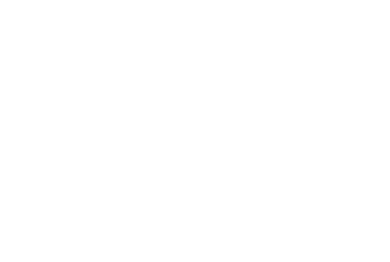
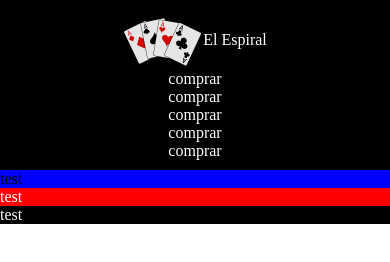
Before and after one commit to KourtZN/Proyecto1-Landing-KourtNeyra, a plain HTML site: page index.html in a window 390 px wide. Drawn offline with Linux system fonts and the light colour scheme.

Commit message:
Terminé el Header

```diff
--- a/index.css
+++ b/index.css
@@ -0,0 +1,69 @@
+body{
+    margin: 0;
+}
+img{
+    height: 60px;
+}
+.logo{
+    padding: 0 50px;
+    display: flex;
+    align-items: center;
+    justify-content: space-between;
+}
+
+header{
+    background-color: black;
+    color: white;
+}
+nav{
+    display: flex;
+    justify-content: space-between;
+    padding: 10px 0;
+}
+.menu{
+    margin-right: 60px;
+    align-items: center;
+    display: flex;
+    justify-content: flex-end;
+    flex-direction: row;
+
+}
+.menu li{
+    padding: 0 20px;
+    list-style-type: none;
+    border-radius: 20px;
+}
+.menu li:hover{
+    background-color: purple;
+}
+.jumbo{
+    background-color: blue;
+}
+.additional{
+    color: white;
+    background-color: red;
+}
+footer{
+    background-color: black;
+    color: white;
+}
+@media screen and (max-width:550px){
+    .menu{
+        display: block;
+        text-align: center;
+        margin: 0;
+        padding: 0 10px;
+    }
+    nav{
+        display: block;
+        text-align: center;
+        padding: 10px 0;
+    }
+    .logo{
+        padding: 0 50px;
+        display: flex;
+        justify-content: center;
+    }
+
+
+}
--- a/index.html
+++ b/index.html
@@ -4,9 +4,26 @@
     <meta charset="UTF-8">
     <meta http-equiv="X-UA-Compatible" content="IE=edge">
     <meta name="viewport" content="width=device-width, initial-scale=1.0">
-    <title>Cartas Espiral</title>
+    <link rel="stylesheet" href="./index.css">
+    <title>El Espiral</title>
 </head>
 <body>
-
+    <header>
+        <nav>
+        <div class="logo">
+            <img src="./recursos/baraja.png" alt=""> El Espiral
+        </div>
+        <ul class="menu">
+            <li>comprar</li>
+            <li>comprar</li>
+            <li>comprar</li>
+            <li>comprar</li>
+            <li>comprar</li>
+        </ul>
+    </nav>
+    </header>
+    <main class="jumbo">test</main>
+    <section class="additional">test</section>
+    <footer>test</footer>
 </body>
 </html>
```
Also changed, not shown: recursos/baraja.png (added).
